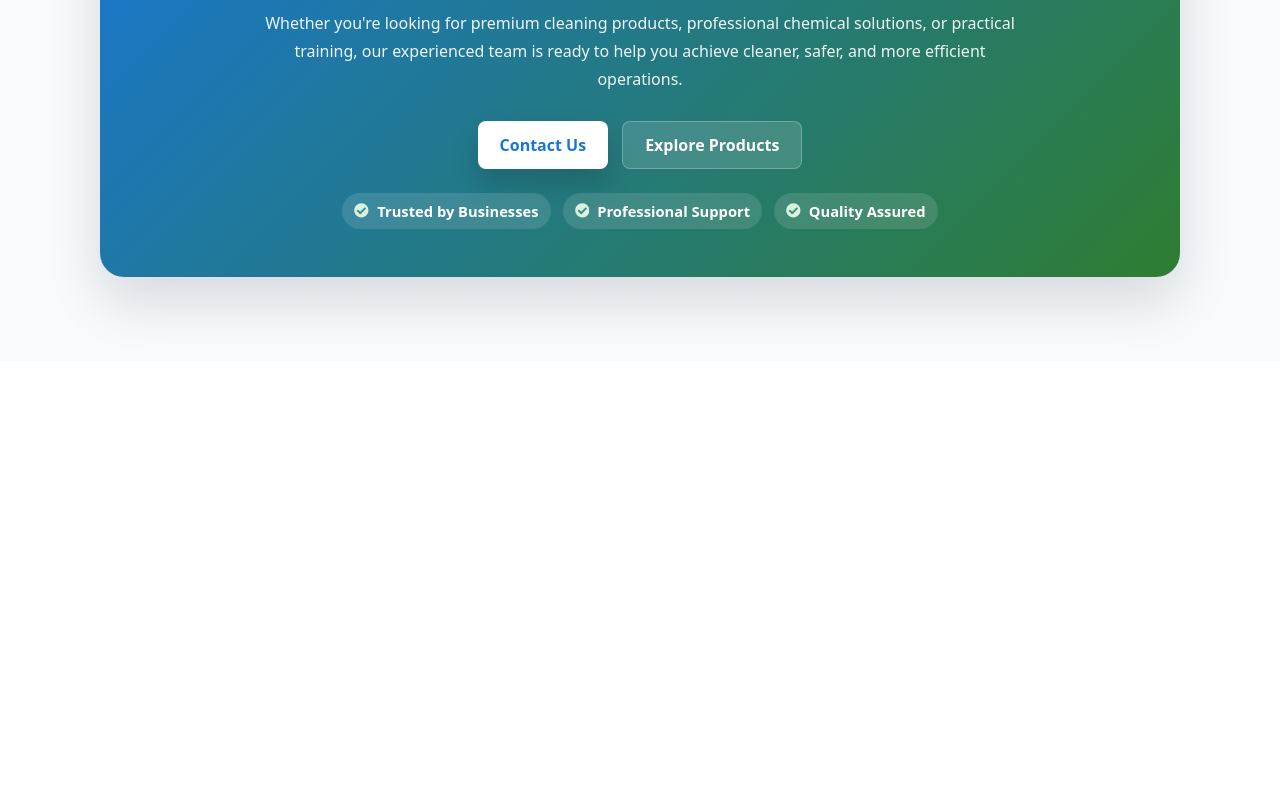
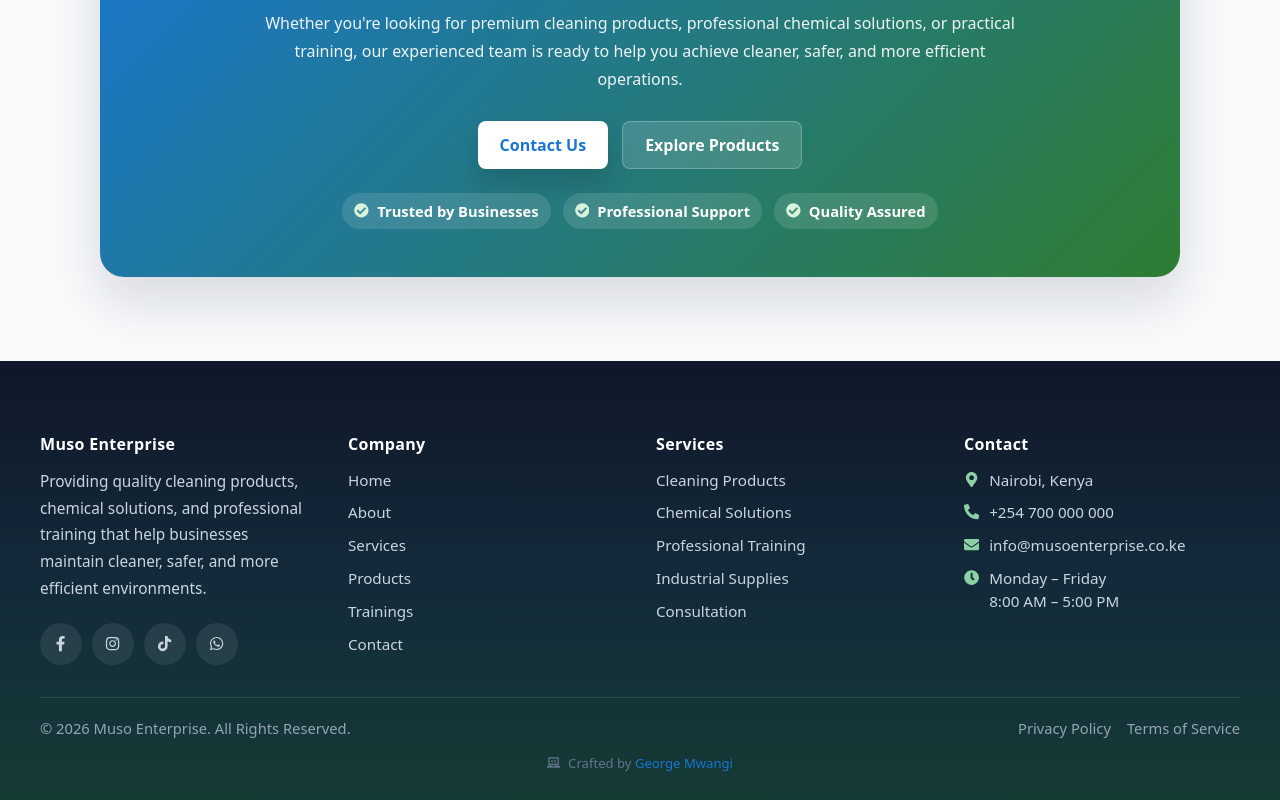
Before and after one commit to bboymwas/Muso-enterprise, a React app in the folder frontend/: page / in a window 1280 px wide. Shown: the part 7507-8307 px from the top of the page. Before the commit the page ends 7868 px from the top, so only its background shows below. Built offline with nearby package versions, Linux system fonts and the light colour scheme; the HTML template or start-up script is replaced by a standard one.

Commit message:
Added Footer Section

```diff
--- a/frontend/src/components/Footer.jsx
+++ b/frontend/src/components/Footer.jsx
@@ -0,0 +1,175 @@
+import './Footer.css'
+import { motion } from 'framer-motion'
+import {
+  FaFacebookF,
+  FaInstagram,
+  FaTiktok,
+  FaWhatsapp,
+  FaMapMarkerAlt,
+  FaPhoneAlt,
+  FaEnvelope,
+  FaClock,
+  FaLaptopCode,
+} from 'react-icons/fa'
+
+const companyLinks = [
+  { label: 'Home', href: '#home' },
+  { label: 'About', href: '#founder' },
+  { label: 'Services', href: '#services' },
+  { label: 'Products', href: '#products' },
+  { label: 'Trainings', href: '#training' },
+  { label: 'Contact', href: '#contact' },
+]
+
+const serviceLinks = [
+  'Cleaning Products',
+  'Chemical Solutions',
+  'Professional Training',
+  'Industrial Supplies',
+  'Consultation',
+]
+
+const socials = [
+  { label: 'Facebook', icon: <FaFacebookF />, href: 'https://facebook.com' },
+  { label: 'Instagram', icon: <FaInstagram />, href: 'https://instagram.com' },
+  { label: 'TikTok', icon: <FaTiktok />, href: 'https://www.tiktok.com' },
+  { label: 'WhatsApp', icon: <FaWhatsapp />, href: 'https://wa.me/254700000000' },
+]
+
+function Footer() {
+  return (
+    <footer className="site-footer" aria-label="Muso Enterprise footer">
+      <motion.div
+        className="footer-container"
+        initial={{ opacity: 0, y: 24 }}
+        whileInView={{ opacity: 1, y: 0 }}
+        viewport={{ once: true, amount: 0.2 }}
+        transition={{ duration: 0.6, ease: 'easeOut' }}
+      >
+        <div className="footer-grid">
+          <motion.div
+            className="footer-column brand-column"
+            initial={{ opacity: 0, y: 16 }}
+            whileInView={{ opacity: 1, y: 0 }}
+            viewport={{ once: true, amount: 0.2 }}
+            transition={{ duration: 0.5, ease: 'easeOut', delay: 0.05 }}
+          >
+            <h3 className="footer-brand">Muso Enterprise</h3>
+            <p className="footer-description">
+              Providing quality cleaning products, chemical solutions, and professional training that help businesses maintain cleaner, safer, and more efficient environments.
+            </p>
+
+            <div className="footer-socials" aria-label="Social media links">
+              {socials.map((social) => (
+                <a
+                  key={social.label}
+                  href={social.href}
+                  aria-label={social.label}
+                  className="footer-social-link"
+                  target="_blank"
+                  rel="noreferrer"
+                >
+                  {social.icon}
+                </a>
+              ))}
+            </div>
+          </motion.div>
+
+          <motion.div
+            className="footer-column"
+            initial={{ opacity: 0, y: 16 }}
+            whileInView={{ opacity: 1, y: 0 }}
+            viewport={{ once: true, amount: 0.2 }}
+            transition={{ duration: 0.5, ease: 'easeOut', delay: 0.1 }}
+          >
+            <h4>Company</h4>
+            <ul>
+              {companyLinks.map((link) => (
+                <li key={link.label}>
+                  <a href={link.href}>{link.label}</a>
+                </li>
+              ))}
+            </ul>
+          </motion.div>
+
+          <motion.div
+            className="footer-column"
+            initial={{ opacity: 0, y: 16 }}
+            whileInView={{ opacity: 1, y: 0 }}
+            viewport={{ once: true, amount: 0.2 }}
+            transition={{ duration: 0.5, ease: 'easeOut', delay: 0.15 }}
+          >
+            <h4>Services</h4>
+            <ul>
+              {serviceLinks.map((service) => (
+                <li key={service}>
+                  <a href="#services">{service}</a>
+                </li>
+              ))}
+            </ul>
+          </motion.div>
+
+          <motion.div
+            className="footer-column"
+            initial={{ opacity: 0, y: 16 }}
+            whileInView={{ opacity: 1, y: 0 }}
+            viewport={{ once: true, amount: 0.2 }}
+            transition={{ duration: 0.5, ease: 'easeOut', delay: 0.2 }}
+          >
+            <h4>Contact</h4>
+            <ul className="footer-contact-list">
+              <li>
+                <span className="footer-icon" aria-hidden="true">
+                  <FaMapMarkerAlt />
+                </span>
+                Nairobi, Kenya
+              </li>
+              <li>
+                <span className="footer-icon" aria-hidden="true">
+                  <FaPhoneAlt />
+                </span>
+                +254 700 000 000
+              </li>
+              <li>
+                <span className="footer-icon" aria-hidden="true">
+                  <FaEnvelope />
+                </span>
+                info@musoenterprise.co.ke
+              </li>
+              <li>
+                <span className="footer-icon" aria-hidden="true">
+                  <FaClock />
+                </span>
+                Monday – Friday<br />
+                8:00 AM – 5:00 PM
+              </li>
+            </ul>
+          </motion.div>
+        </div>
+
+        <div className="footer-bottom">
+          <p>© 2026 Muso Enterprise. All Rights Reserved.</p>
+          <div className="footer-bottom-links">
+            <a href="#">Privacy Policy</a>
+            <a href="#">Terms of Service</a>
+          </div>
+        </div>
+
+        <motion.div
+          className="footer-credit"
+          initial={{ opacity: 0, y: 8 }}
+          whileInView={{ opacity: 1, y: 0 }}
+          viewport={{ once: true, amount: 0.2 }}
+          transition={{ duration: 0.45, ease: 'easeOut', delay: 0.24 }}
+        >
+          <FaLaptopCode />
+          <span>
+            Crafted by <span className="footer-credit-name">George Mwangi</span>
+          </span>
+        </motion.div>
+      </motion.div>
+    </footer>
+  )
+}
+
+export default Footer
--- /dev/null
+++ b/frontend/src/components/footer.css
@@ -0,0 +1,176 @@
+/* ===============================
+   Premium Footer Section
+   =============================== */
+
+.site-footer {
+  background: linear-gradient(180deg, #0F172A, #132A3A, #153B35);
+  color: #f8fafc;
+  padding: 72px 24px 28px;
+}
+
+.footer-container {
+  width: min(1200px, 100%);
+  margin: 0 auto;
+}
+
+.footer-grid {
+  display: grid;
+  grid-template-columns: repeat(4, minmax(0, 1fr));
+  gap: 32px;
+  padding-bottom: 32px;
+}
+
+.footer-column h3,
+.footer-column h4 {
+  margin: 0 0 14px;
+  color: #ffffff;
+  font-size: 1rem;
+  font-weight: 800;
+  letter-spacing: 0.02em;
+}
+
+.footer-brand {
+  font-size: 1.2rem;
+  font-weight: 900;
+  color: #ffffff;
+}
+
+.footer-description {
+  margin: 0 0 20px;
+  color: #cbd5e1;
+  font-size: 0.96rem;
+  line-height: 1.75;
+}
+
+.footer-socials {
+  display: flex;
+  gap: 10px;
+  flex-wrap: wrap;
+}
+
+.footer-social-link {
+  display: inline-grid;
+  place-items: center;
+  width: 42px;
+  height: 42px;
+  border-radius: 50%;
+  background: rgba(255, 255, 255, 0.08);
+  color: #ffffff;
+  transition: transform 180ms ease, background-color 180ms ease, color 180ms ease;
+}
+
+.footer-social-link:hover {
+  transform: translateY(-2px) scale(1.03);
+  background: linear-gradient(135deg, #1976d2 0%, #2e7d32 100%);
+  color: #ffffff;
+}
+
+.footer-column ul {
+  list-style: none;
+  padding: 0;
+  margin: 0;
+  display: flex;
+  flex-direction: column;
+  gap: 10px;
+}
+
+.footer-column a,
+.footer-column li {
+  color: #cbd5e1;
+  text-decoration: none;
+  font-size: 0.95rem;
+  line-height: 1.5;
+  transition: color 180ms ease, transform 180ms ease;
+}
+
+.footer-column a:hover {
+  color: #8ed0a6;
+  transform: translateX(2px);
+}
+
+.footer-contact-list li {
+  display: flex;
+  align-items: flex-start;
+  gap: 10px;
+  color: #cbd5e1;
+}
+
+.footer-icon {
+  display: inline-flex;
+  margin-top: 3px;
+  color: #8ed0a6;
+  flex-shrink: 0;
+}
+
+.footer-bottom {
+  display: flex;
+  justify-content: space-between;
+  align-items: center;
+  gap: 16px;
+  padding-top: 20px;
+  border-top: 1px solid rgba(255, 255, 255, 0.12);
+}
+
+.footer-bottom p,
+.footer-bottom a {
+  margin: 0;
+  color: #94a3b8;
+  font-size: 0.92rem;
+  text-decoration: none;
+}
+
+.footer-bottom-links {
+  display: flex;
+  gap: 16px;
+  flex-wrap: wrap;
+}
+
+.footer-bottom a:hover {
+  color: #8ed0a6;
+}
+
+.footer-credit {
+  display: flex;
+  justify-content: center;
+  align-items: center;
+  gap: 8px;
+  margin-top: 16px;
+  color: #64748b;
+  font-size: 0.82rem;
+  transition: color 180ms ease;
+}
+
+.footer-credit:hover {
+  color: #8ed0a6;
+}
+
+.footer-credit-name {
+  color: #1976d2;
+}
+
+@media (max-width: 1024px) {
+  .footer-grid {
+    grid-template-columns: repeat(2, minmax(0, 1fr));
+    gap: 28px;
+  }
+}
+
+@media (max-width: 760px) {
+  .site-footer {
+    padding: 60px 16px 24px;
+  }
+
+  .footer-grid {
+    grid-template-columns: 1fr;
+    gap: 24px;
+  }
+
+  .footer-bottom {
+    flex-direction: column;
+    align-items: flex-start;
+  }
+
+  .footer-bottom-links {
+    gap: 12px;
+  }
+}
--- a/frontend/src/components/home.jsx
+++ b/frontend/src/components/home.jsx
@@ -7,6 +7,7 @@
 import Testimonial from './testimonial'
 import WhyUs from './whyUs'
 import CallToAction from './callToAction'
+import Footer from './Footer'
 
 function Home() {
   return (
@@ -23,6 +24,7 @@
       <Testimonial />
       <WhyUs />
       <CallToAction />
+      <Footer />
 
     </>
   )
```
